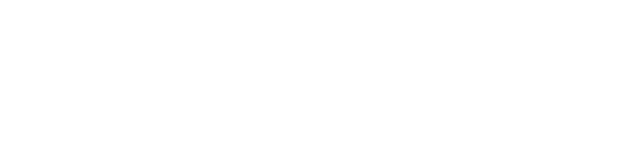
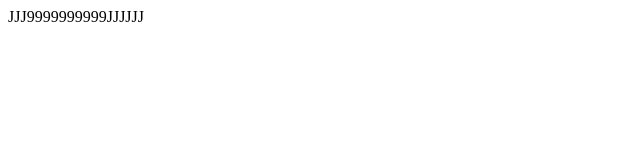
Before and after one commit to TanyaAl/layout-designer-project-58, a website: page index.html in a window 1280 px wide. Shown: the whole page, without its empty margins (0-640 px from the left). Drawn offline with Linux system fonts and the light colour scheme.

Commit message:
addStructure

```diff
--- a/src/index.html
+++ b/index.html
@@ -2,10 +2,11 @@
 <html lang="en">
 <head>
     <meta charset="UTF-8">
+    <link rel="icon" type="image/jpg" href="brain.jpg" />
     <meta name="viewport" content="width=device-width, initial-scale=1.0">
     <title>Когнитивные искажения</title>
 </head>
 <body>
-
+    <div>JJJ9999999999JJJJJJ</div>
 </body>
 </html>
```
Also changed, not shown: package.json (+7 -1 lines), assets/brain.jpg (added), src/styles/scss/app.scss (added), src/styles/style.css (added), 6 other files.
